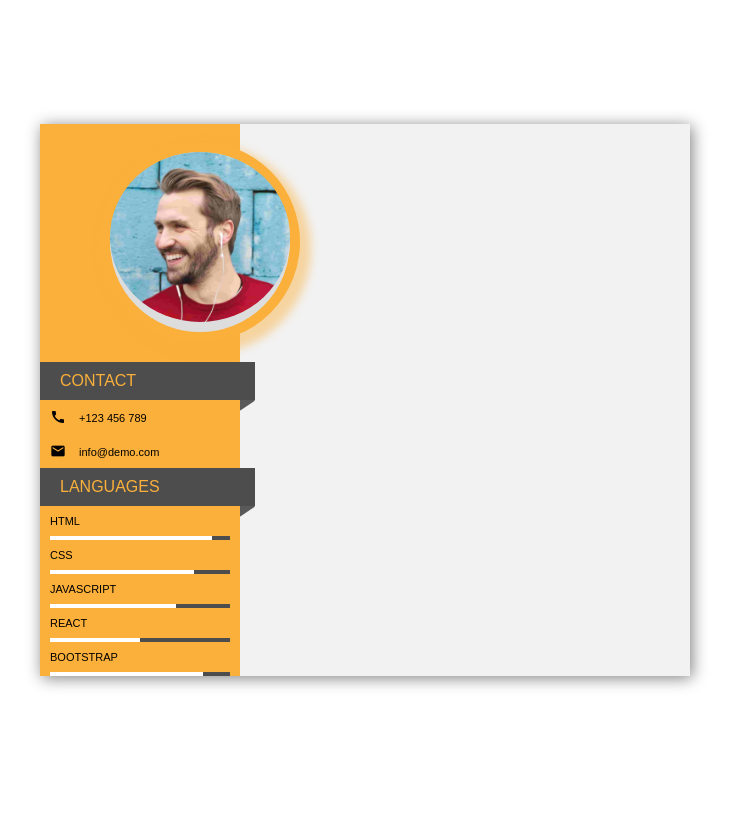
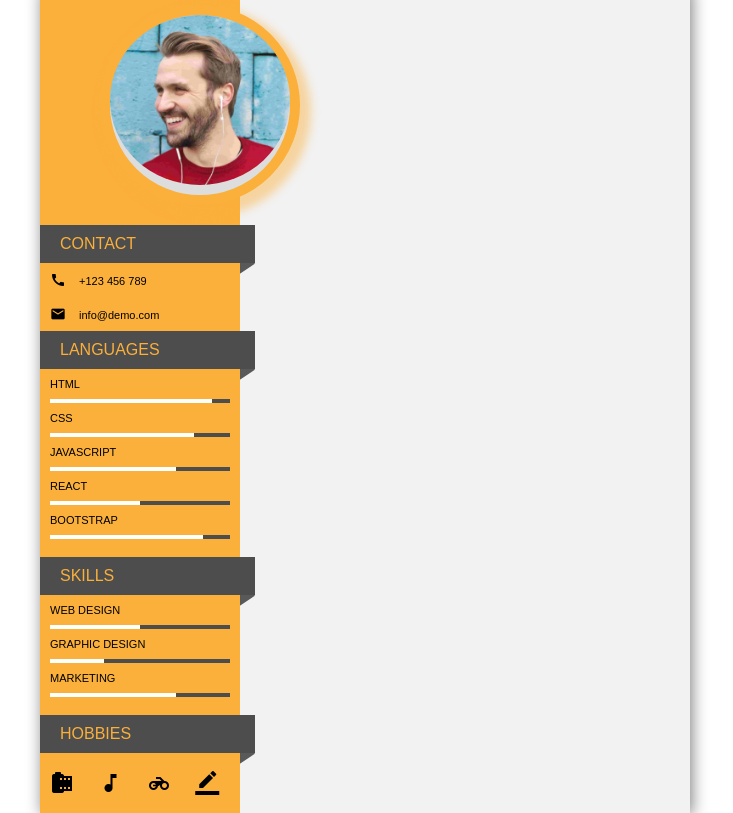
Before and after one commit to ProDesignerNurul/personal-CV-1, a plain HTML site: page index.html in a window 1280 px wide. Shown: the whole page, without its empty margins (275-1008 px from the left). Drawn offline with Linux system fonts and the light colour scheme; a web font is replaced by a local one.

Commit message:
complate another some work

```diff
--- a/css/style.css
+++ b/css/style.css
@@ -108,3 +108,21 @@ body{
     width: 85%;
     background-color: white;
 }
+
+
+.web-design{
+    width: 50%;
+    background-color: white;
+}
+.graphic-design{
+    width: 30%;
+    background-color: white;
+}
+.marketing{
+    width: 70%;
+    background-color: white;
+}
+
+.icons2{
+    padding: 18px 10px;
+}
--- a/index.html
+++ b/index.html
@@ -65,6 +65,49 @@
 
             </div>
 
+            <br>
+
+            <div class="box-1">
+                <div class="heading">
+                    <p>SKILLS</p>
+                </div>
+
+                <p class="p1">WEB DESIGN
+                    <div class="skill-container">
+                        <div class="skill web-design"></div>
+                    </div>
+                </p>
+
+                <p class="p1">GRAPHIC DESIGN
+                    <div class="skill-container">
+                        <div class="skill graphic-design"></div>
+                    </div>
+                </p>
+
+                <p class="p1">MARKETING
+                    <div class="skill-container">
+                        <div class="skill marketing"></div>
+                    </div>
+                </p>
+
+            </div>
+
+            <br>
+
+            <div class="box-1">
+                <div class="heading">
+                    <p>HOBBIES</p>
+                </div>
+                <div class="h-div">
+                    <i class="material-icons icons2">camera_roll</i>
+                    <i class="material-icons icons2">music_note</i>
+                    <i class="material-icons icons2">motorcycle</i>
+                    <i class="material-icons icons2">border_color</i>
+                </div>
+
+
+            </div>
+
         </div>
 
         <div class="right">
```
